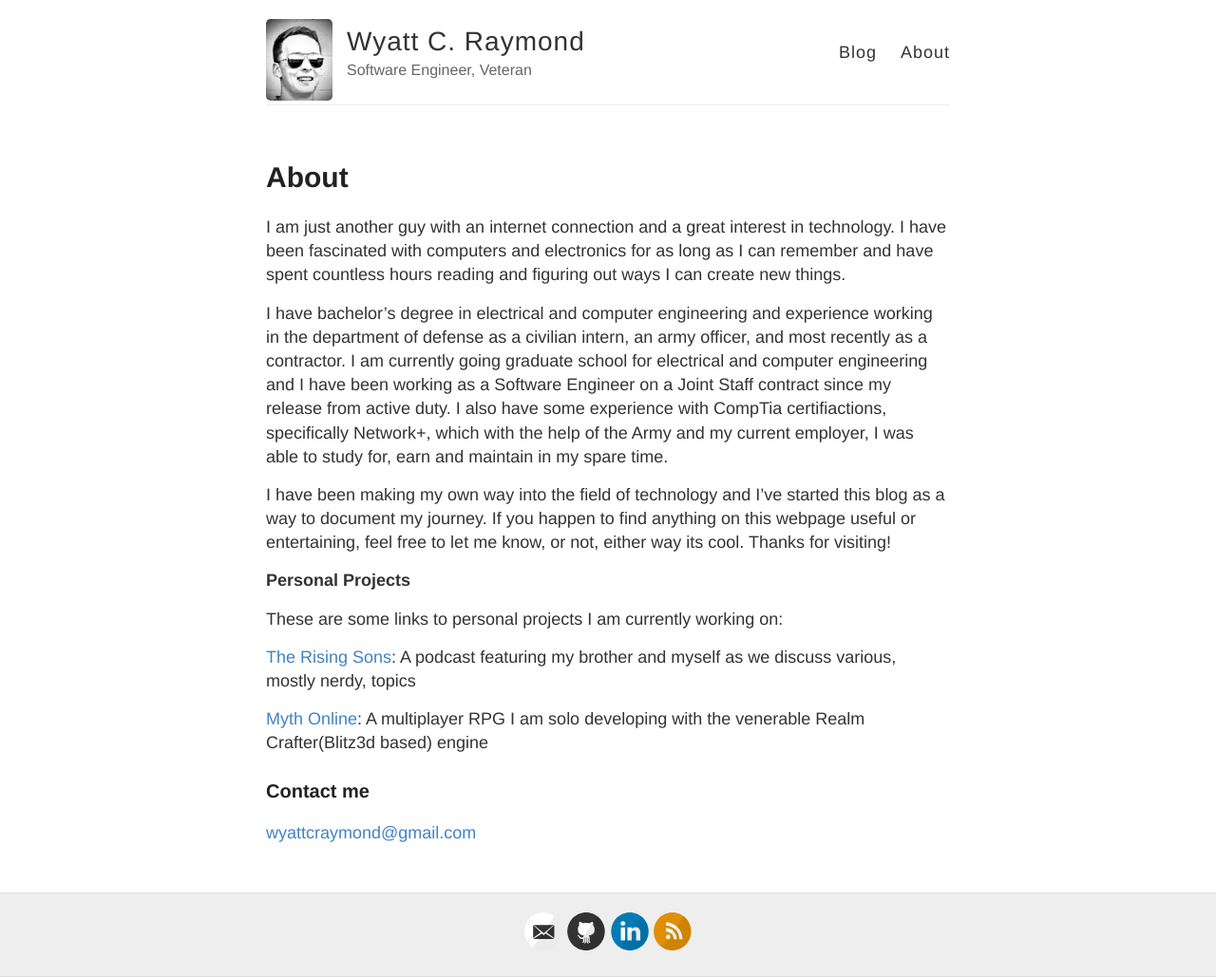
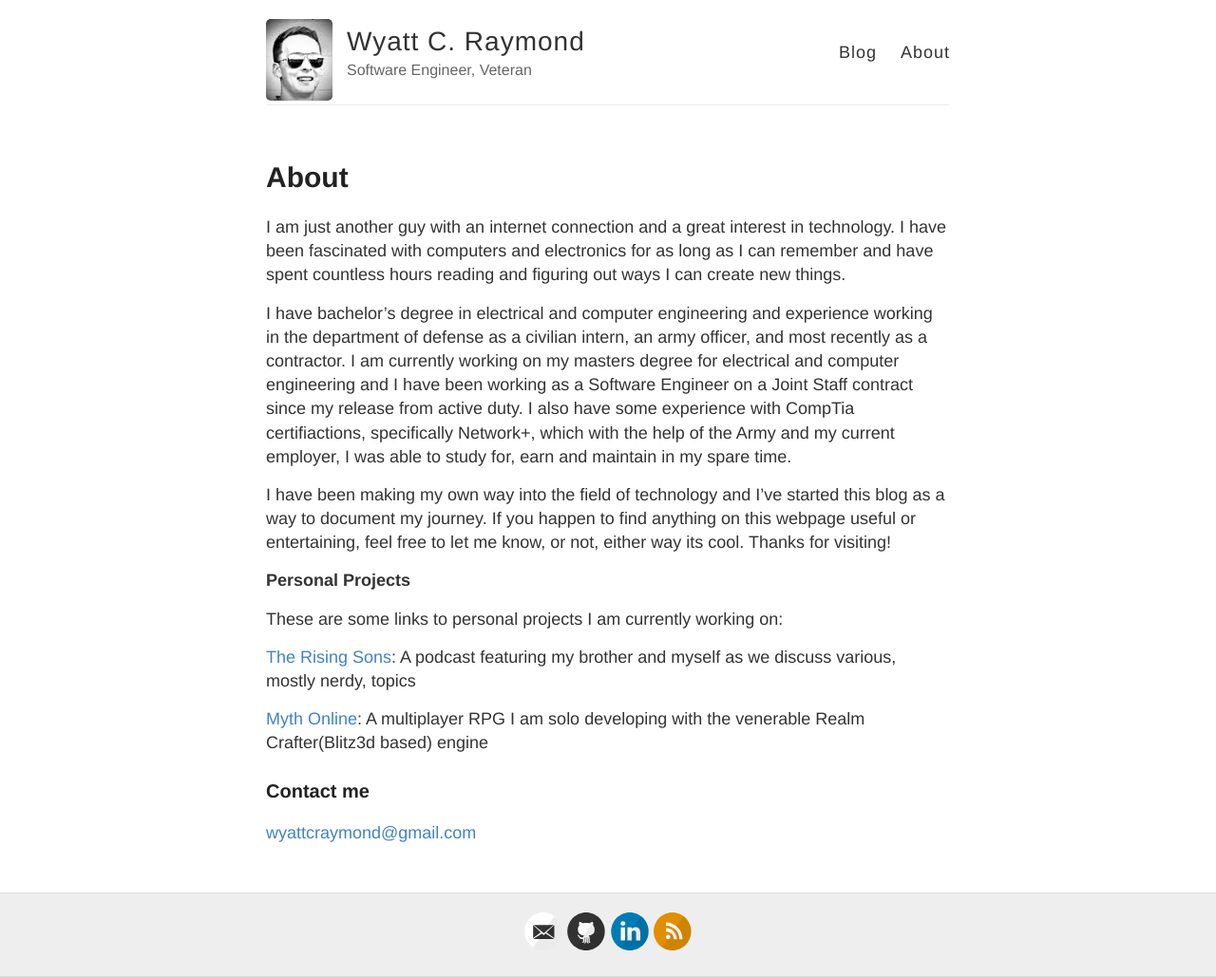
Before and after one commit to rockinraymond/wyattcraymond, a Jekyll site: the page built from about.md, in a window 1280 px wide. Shown: the whole page at 95% size. Built offline with Jekyll 4.4.1, drawn with Linux system fonts in a browser that asks for light colours.

Commit message:
Update about.md

```diff
--- a/about.md
+++ b/about.md
@@ -6,7 +6,7 @@
 ---
 I am just another guy with an internet connection and a great interest in technology. I have been fascinated with computers and electronics for as long as I can remember and have spent countless hours reading and figuring out ways I can create new things.
 
-I have bachelor's degree in electrical and computer engineering and experience working in the department of defense as a civilian intern, an army officer, and most recently as a contractor. I am currently going graduate school for electrical and computer engineering and I have been working as a Software Engineer on a Joint Staff contract since my release from active duty. I also have some experience with CompTia certifiactions, specifically Network+, which with the help of the Army and my current employer, I was able to study for, earn and maintain in my spare time.
+I have bachelor's degree in electrical and computer engineering and experience working in the department of defense as a civilian intern, an army officer, and most recently as a contractor. I am currently working on my masters degree for electrical and computer engineering and I have been working as a Software Engineer on a Joint Staff contract since my release from active duty. I also have some experience with CompTia certifiactions, specifically Network+, which with the help of the Army and my current employer, I was able to study for, earn and maintain in my spare time.
 
 I have been making my own way into the field of technology and I've started this blog as a way to document my journey. If you happen to find anything on this webpage useful or entertaining, feel free to let me know, or not, either way its cool. Thanks for visiting!
 
```
